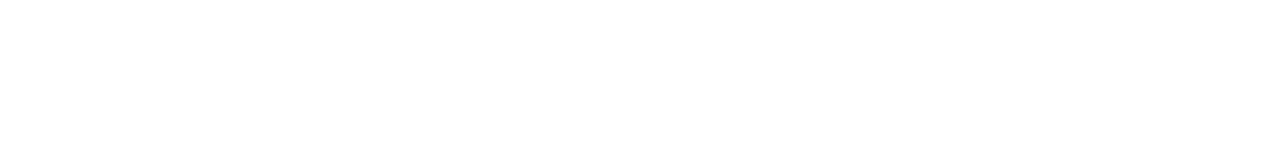
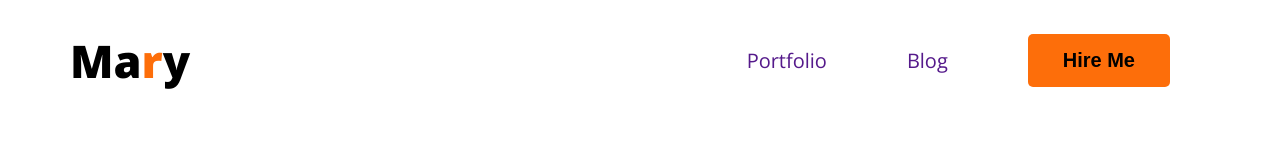
Before and after one commit to mehedi950/Developer-Portfolio, a plain HTML site: page index.html in a window 1280 px wide. Drawn offline with nearby package versions, Linux system fonts and the light colour scheme.

Commit message:
add nav section

```diff
--- a/index.html
+++ b/index.html
@@ -4,6 +4,26 @@
     <meta charset="UTF-8" />
     <meta name="viewport" content="width=device-width, initial-scale=1.0" />
     <title>Developer Portfolio</title>
+    <link rel="preconnect" href="https://fonts.googleapis.com" />
+    <link rel="preconnect" href="https://fonts.gstatic.com" crossorigin />
+    <link
+      href="https://fonts.googleapis.com/css2?family=Open+Sans:wght@400;500;600;700;800&display=swap"
+      rel="stylesheet"
+    />
+    <link rel="stylesheet" href="styles/portfolio.css" />
   </head>
-  <body></body>
+  <body>
+    <header>
+      <nav class="container">
+        <h3 class="logo">Ma<span class="color_primary">r</span>y</h3>
+        <ul>
+          <li><a href="">Portfolio</a></li>
+          <li><a href="">Blog</a></li>
+          <li><button class="btn_primary">Hire Me</button></li>
+        </ul>
+      </nav>
+    </header>
+    <main></main>
+    <footer></footer>
+  </body>
 </html>
--- /dev/null
+++ b/styles/portfolio.css
@@ -0,0 +1,58 @@
+/* common css */
+* {
+  margin: 0px;
+  padding: 0px;
+  box-sizing: border-box;
+}
+li {
+  list-style: none;
+}
+a {
+  text-decoration: none;
+}
+.color_primary {
+  color: #fd6e0a;
+}
+.btn_primary {
+  background-color: #fd6e0a;
+  padding: 15px 35px;
+  border-radius: 5px;
+  font-size: 20px;
+  font-weight: 700;
+  border: none;
+  cursor: pointer;
+}
+.container {
+  max-width: 1140px;
+  margin: 0 auto;
+}
+
+/* Font Family declare css */
+body {
+  font-family: "Open Sans", sans-serif;
+}
+
+/* nav css part */
+nav {
+  display: flex;
+  justify-content: space-between;
+  align-items: center;
+  padding: 30px 0;
+}
+nav > ul {
+  display: flex;
+  align-items: center;
+}
+nav > ul > li {
+  margin: 0 40px;
+}
+nav > ul > li > a {
+  font-size: 20px;
+  font-weight: 400;
+}
+.logo {
+  font-size: 45px;
+  font-weight: 800;
+}
+
+/* banner css part */
```
